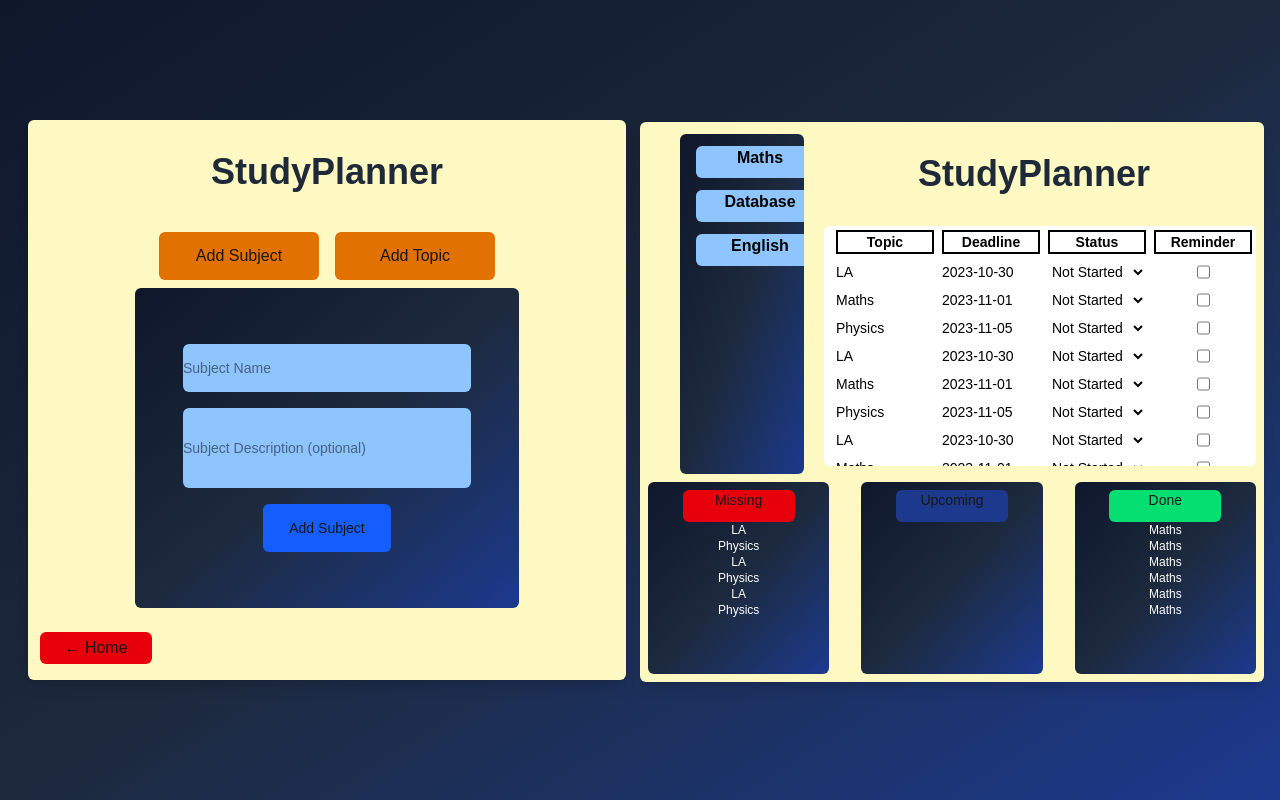
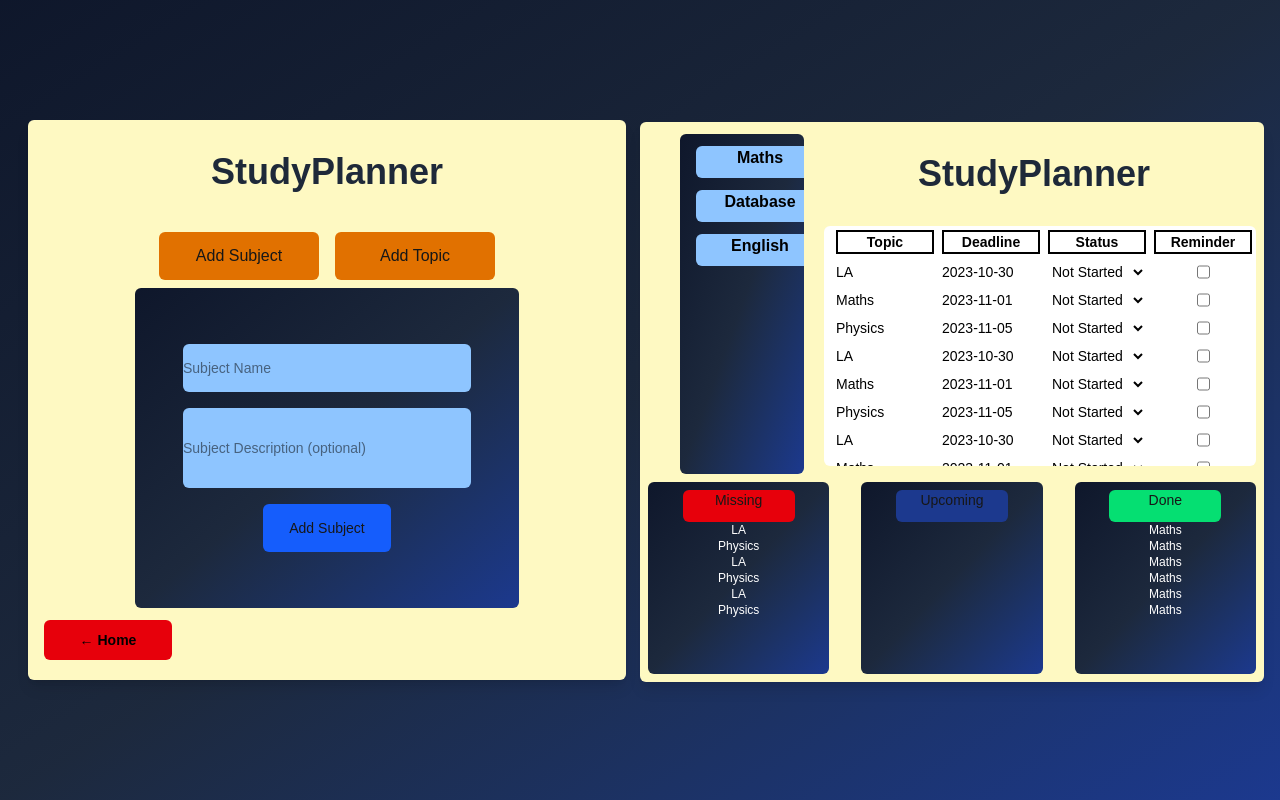
Before and after one commit to Qadeer572/StudyBuddy_Frontend, a Next.js app: page /studyPlanner in a window 1280 px wide. Built offline with nearby package versions, Linux system fonts and the light colour scheme.

Commit message:
hello world

```diff
--- a/src/app/Home/page.tsx
+++ b/src/app/Home/page.tsx
@@ -29,7 +29,7 @@ export default function HomePage() {
   return (
     <div className="min-h-screen bg-gradient-to-br from-slate-900 via-slate-800 to-blue-900 flex items-center justify-center px-2">
       <div className="grid grid-cols-1 sm:grid-cols-2 md:grid-cols-3 gap-5">
-        <Card title="Study Planner" desc="Plan your daily or weekly study schedule." emoji="📅" route="/planner" />
+        <Card title="Study Planner" desc="Plan your daily or weekly study schedule." emoji="📅" route="/studyPlanner" />
         <Card title="Flashcards" desc="Memorize key concepts quickly." emoji="🧠" route="/flashcards" />
         <Card title="Group Study" desc="Collaborate with your study group." emoji="👥" route="/groupstudy" />
         <Card title="Analytics" desc="Track your progress over time." emoji="📊" route="/analytics" />
--- a/src/app/login/page.tsx
+++ b/src/app/login/page.tsx
@@ -27,7 +27,7 @@ export default function LoginPage() {
     if (res.ok) {
       setMessage(data.message);
       setMessageType('success');
-      router.push('/studyPlanner');
+      router.push('/Home');
     } else {
       setMessage(data.error);
       setMessageType('error');
--- a/src/app/studyPlanner/page.tsx
+++ b/src/app/studyPlanner/page.tsx
@@ -1,10 +1,11 @@
 'use client';
 import React from "react";
 import { useState } from "react";
+import { useRouter } from "next/navigation";
 
 export default function StudyPlanner() {
     const [activeForm, setActiveForm] = useState<'form1' | 'form2' | null>('form1');
-
+    const router = useRouter();
     const topics = [
         { title: 'LA', deadline: '2023-10-30', status: 'Pending', reminder: 'Yes' },
         { title: 'Maths', deadline: '2023-11-01', status: 'Completed', reminder: 'Yes' },
@@ -128,8 +129,8 @@ export default function StudyPlanner() {
                     )}
 
                 </div>
-                <div className="flex mt-5 ml-3 mb-2 bg-red-600 w-[7rem] h-[2rem] rounded-md text-center ">
-                      <button className="mx-auto">  ← Home</button>
+                <div className="cursor-pointer flex mt-5 ml-3 mb-2 bg-red-600 w-[7rem] h-[2rem] rounded-md text-center hover:bg-blue-700 text-black font-bold text-sm md:w-[8rem] md:h-[2.5rem] md:ml-4 md:mt-2 md:mb-3">
+                      <button className="mx-auto" type="submit" onClick={() => router.push('./Home')}>  ← Home</button>
                     </div>
             </div>
             <div className="flex flex-col min-h-96 w-full max-w-4xl mt-3 mb-2 bg-yellow-100 rounded-md  shadow-lg sm:w-3/4 md:h-[35rem] md:ml-3.5 md:w-1/2">
```
